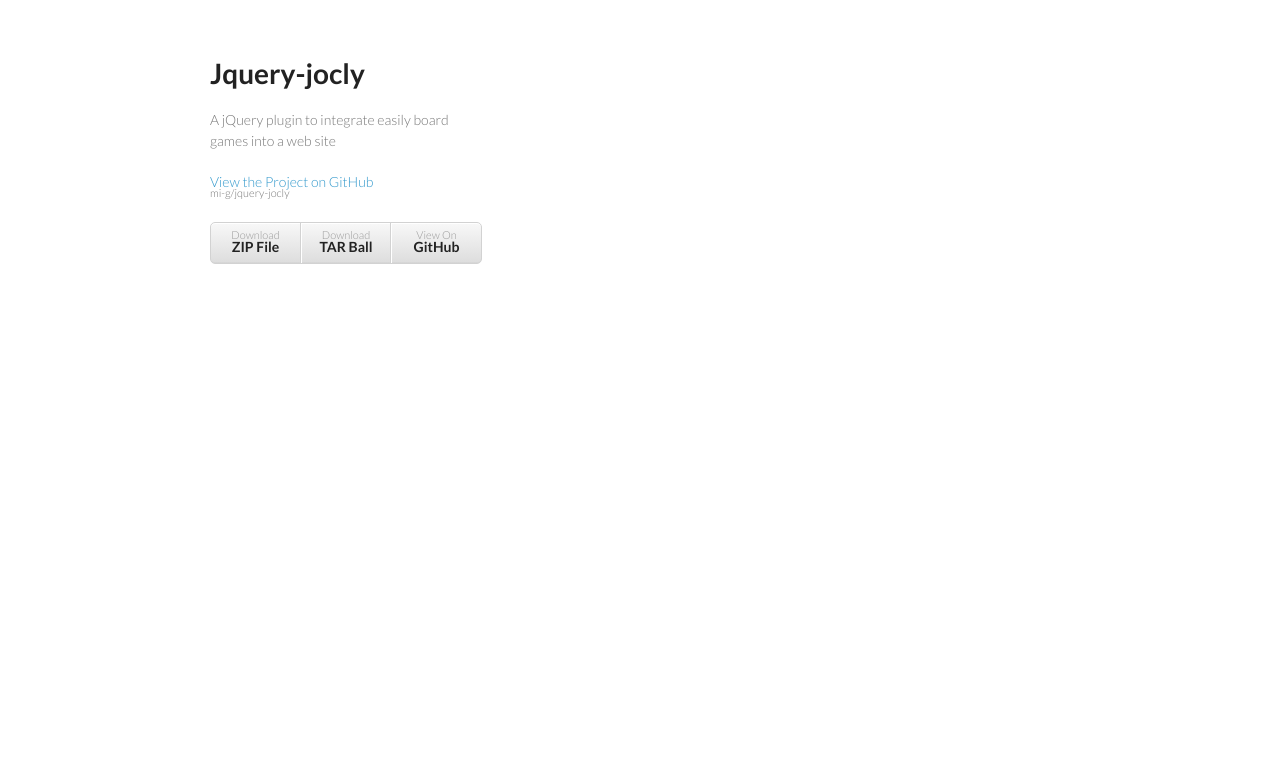
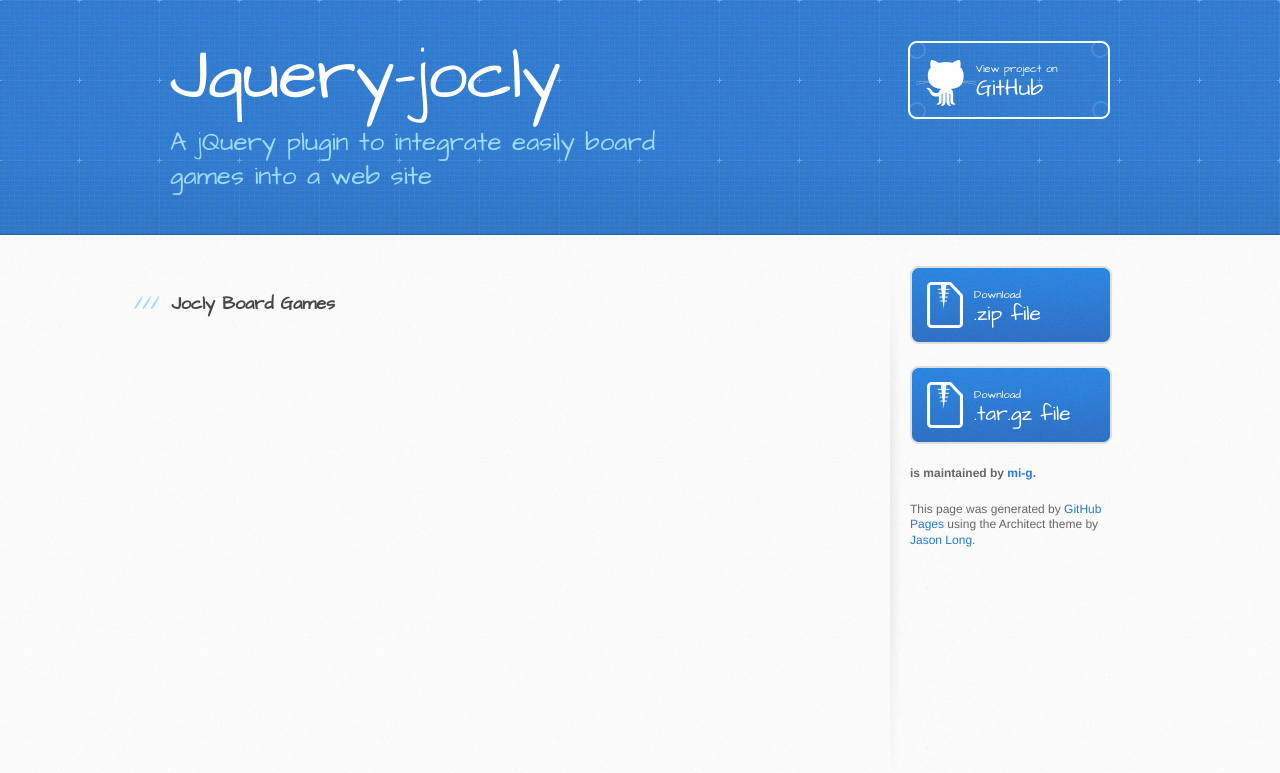
Before and after one commit to mi-g/jquery-jocly, a plain HTML site: page index.html in a window 1280 px wide. Drawn offline with Linux system fonts and the light colour scheme.

Commit message:
Create gh-pages branch via GitHub

```diff
--- a/index.html
+++ b/index.html
@@ -1,62 +1,64 @@
-<!doctype html>
+<!DOCTYPE html>
 <html>
   <head>
-<meta charset="utf-8">
+    <meta charset='utf-8'>
     <meta http-equiv="X-UA-Compatible" content="chrome=1">
-<title>Jquery-jocly by mi-g</title>
+    <meta name="viewport" content="width=device-width, initial-scale=1, maximum-scale=1">
+    <link href='https://fonts.googleapis.com/css?family=Architects+Daughter' rel='stylesheet' type='text/css'>
+    <link rel="stylesheet" type="text/css" href="stylesheets/stylesheet.css" media="screen" />
+    <link rel="stylesheet" type="text/css" href="stylesheets/pygment_trac.css" media="screen" />
+    <link rel="stylesheet" type="text/css" href="stylesheets/print.css" media="print" />
 
-<link rel="stylesheet" href="stylesheets/styles.css">
-<link rel="stylesheet" href="stylesheets/pygment_trac.css">
-<meta name="viewport"
-	content="width=device-width, initial-scale=1, user-scalable=no">
     <!--[if lt IE 9]>
     <script src="//html5shiv.googlecode.com/svn/trunk/html5.js"></script>
     <![endif]-->
+
+    <title>Jquery-jocly by mi-g</title>
   </head>
+
   <body>
-	<div class="wrapper">
     <header>
+      <div class="inner">
         <h1>Jquery-jocly</h1>
-			<p>A jQuery plugin to integrate easily board games into a web
-				site</p>
+        <h2>A jQuery plugin to integrate easily board games into a web site</h2>
+        <a href="https://github.com/mi-g/jquery-jocly" class="button"><small>View project on</small>GitHub</a>
+      </div>
+    </header>
 
-			<p class="view">
-				<a href="https://github.com/mi-g/jquery-jocly">View the Project
-					on GitHub <small>mi-g/jquery-jocly</small>
+    <div id="content-wrapper">
+      <div class="inner clearfix">
+        <section id="main-content">
+          <h3>
+<a name="jocly-board-games" class="anchor" href="#jocly-board-games"><span class="octicon octicon-link"></span></a>Jocly Board Games</h3>
+        </section>
+
+        <aside id="sidebar">
+          <a href="https://github.com/mi-g/jquery-jocly/zipball/master" class="button">
+            <small>Download</small>
+            .zip file
           </a>
-			</p>
+          <a href="https://github.com/mi-g/jquery-jocly/tarball/master" class="button">
+            <small>Download</small>
+            .tar.gz file
+          </a>
 
+          <p class="repo-owner"><a href="https://github.com/mi-g/jquery-jocly"></a> is maintained by <a href="https://github.com/mi-g">mi-g</a>.</p>
 
-			<ul>
-				<li><a
-					href="https://github.com/mi-g/jquery-jocly/zipball/master">Download
-						<strong>ZIP File</strong>
-				</a></li>
-				<li><a
-					href="https://github.com/mi-g/jquery-jocly/tarball/master">Download
-						<strong>TAR Ball</strong>
-				</a></li>
-				<li><a href="https://github.com/mi-g/jquery-jocly">View On
-						<strong>GitHub</strong>
-				</a></li>
-			</ul>
-		</header>
-		<section>
+          <p>This page was generated by <a href="https://pages.github.com">GitHub Pages</a> using the Architect theme by <a href="https://twitter.com/jasonlong">Jason Long</a>.</p>
+        </aside>
+      </div>
+    </div>
 
             <script type="text/javascript">
-				var gaJsHost = (("https:" == document.location.protocol) ? "https://ssl."
-						: "http://www.");
-				document
-						.write(unescape("%3Cscript src='"
-								+ gaJsHost
-								+ "google-analytics.com/ga.js' type='text/javascript'%3E%3C/script%3E"));
+            var gaJsHost = (("https:" == document.location.protocol) ? "https://ssl." : "http://www.");
+            document.write(unescape("%3Cscript src='" + gaJsHost + "google-analytics.com/ga.js' type='text/javascript'%3E%3C/script%3E"));
           </script>
           <script type="text/javascript">
             try {
               var pageTracker = _gat._getTracker("UA-1041911-15");
             pageTracker._trackPageview();
-				} catch (err) {
-				}
+            } catch(err) {}
           </script>
+
   </body>
 </html>
```
Lines whose indentation alone changed are shown as unchanged.
